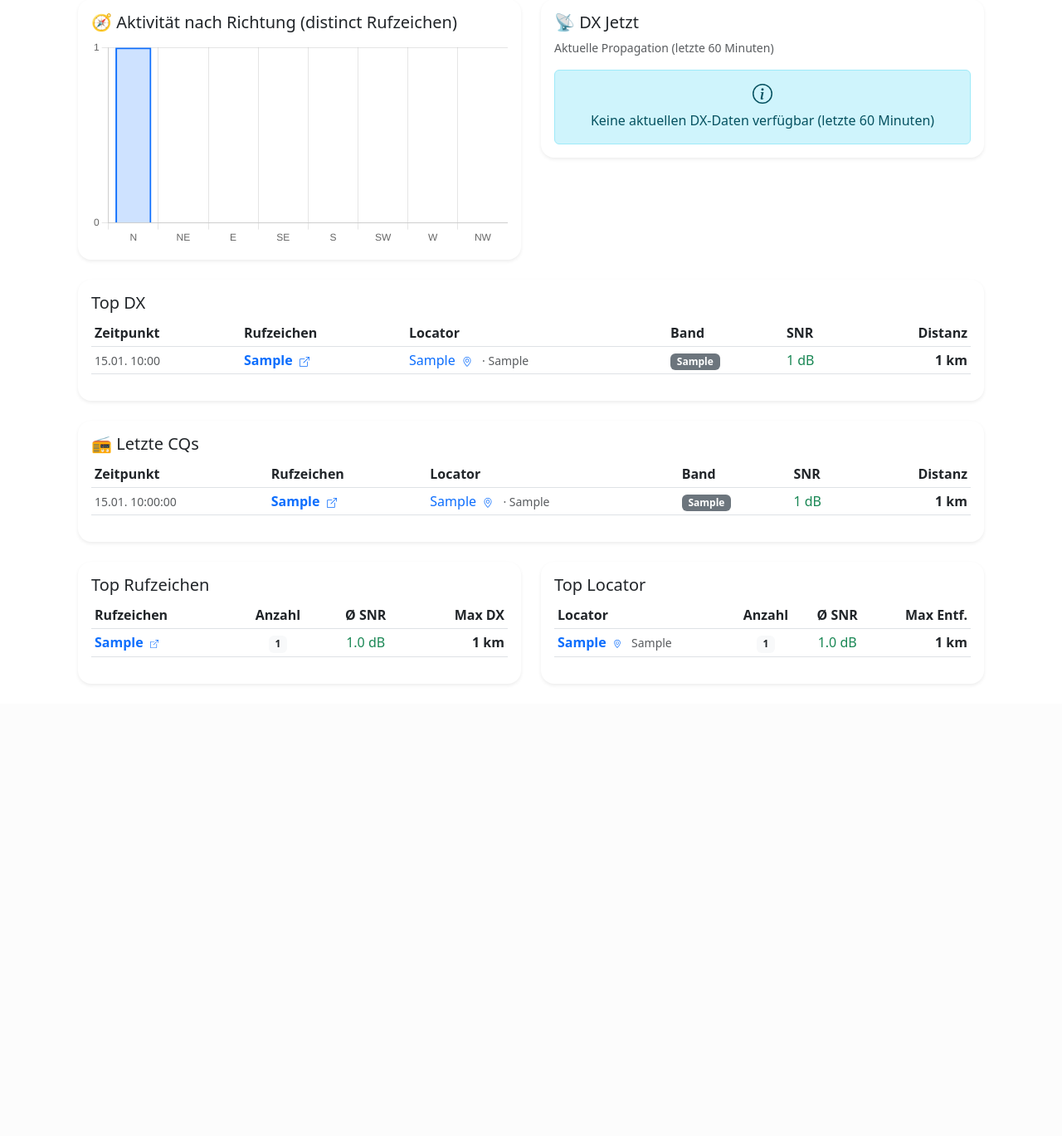
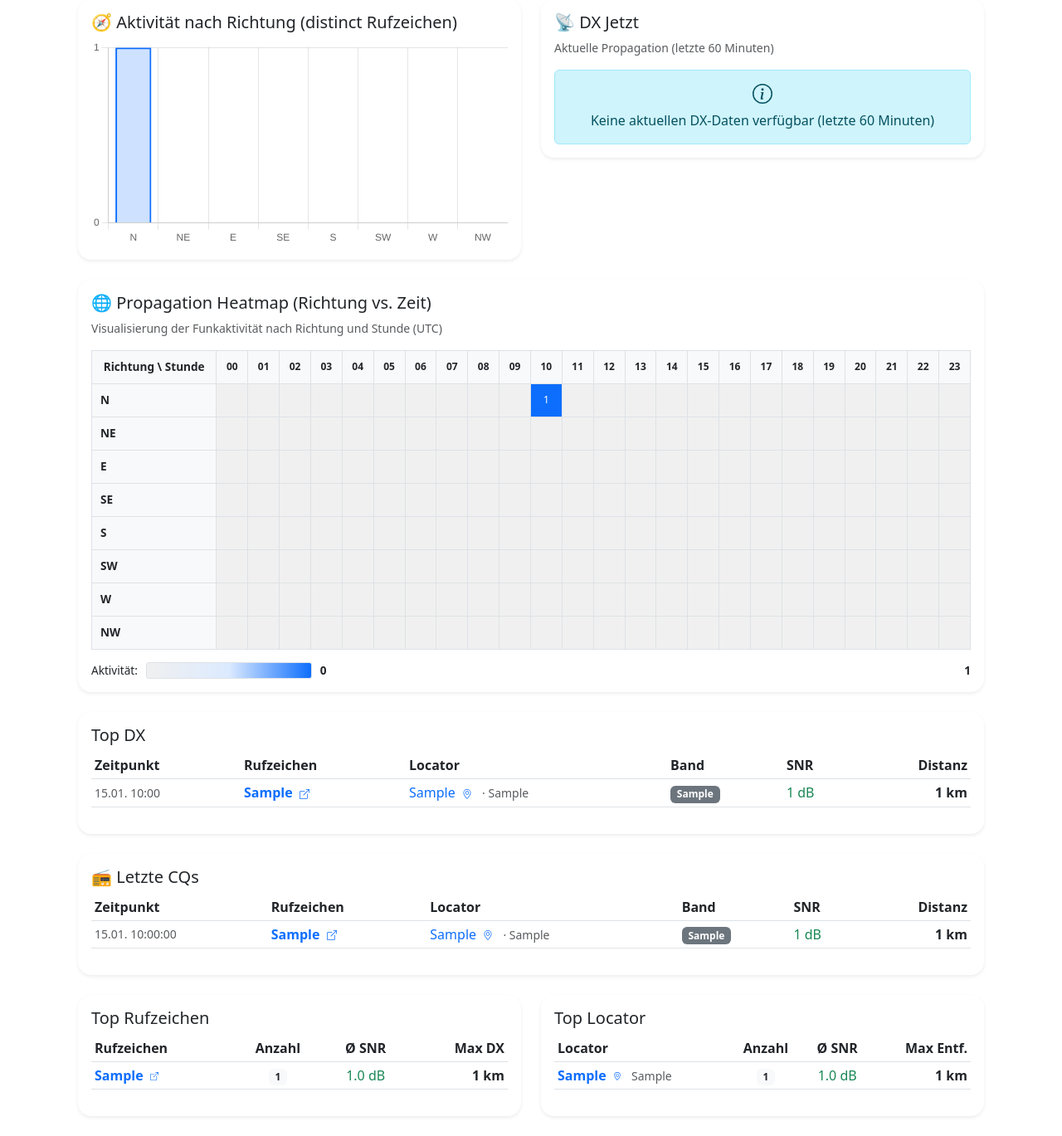
Before and after one commit to gdsanger/PropScope, a Django app: page /dashboard/ in a window 1280 px wide. Shown: the part 1392-2761 px from the top of the page at 83% size. Before the commit the page ends 2184 px from the top, so only its background shows below. Run offline with Django 5.2, Linux system fonts and the light colour scheme; tables that the repository leaves empty hold one stand-in row (values such as "Sample post"); some libraries are stand-ins or nearby versions.

Commit message:
Implement propagation heatmap feature (direction vs. time)
- Add get_propagation_heatmap method to StatisticsService
- Create view, URL route, and template for heatmap display
- Use table-based heatmap with color-coded cells
- Show distinct callsigns per hour/direction
- Add to dashboard with proper styling and legend

Agent-Logs-Url: https://github.com/gdsanger/PropScope/sessions/b84c29f9-7235-4da5-a662-593a67cb564b

Co-authored-by: gdsanger <59723667+gdsanger@users.noreply.github.com>

```diff
--- a/apps/ui/urls.py
+++ b/apps/ui/urls.py
@@ -20,6 +20,7 @@ urlpatterns = [
     path('dashboard/partials/recent-cqs/', views.dashboard_recent_cqs, name='dashboard-recent-cqs'),
     path('dashboard/partials/dx-now/', views.dashboard_dx_now, name='dashboard-dx-now'),
     path('dashboard/partials/direction-activity/', views.dashboard_direction_activity, name='dashboard-direction-activity'),
+    path('dashboard/partials/propagation-heatmap/', views.dashboard_propagation_heatmap, name='dashboard-propagation-heatmap'),
 
     # MaidenheadArea management
     path('dashboard/maidenhead-area/create-modal/', views.maidenhead_area_create_modal, name='maidenhead-area-create-modal'),
--- a/apps/ui/views.py
+++ b/apps/ui/views.py
@@ -64,6 +64,7 @@ def dashboard(request):
     recent_cqs = stats_service.get_recent_cqs(filters, limit=20)
     dx_now = stats_service.get_current_dx_summary(minutes=60)
     direction_activity = stats_service.get_activity_by_direction(filters)
+    propagation_heatmap = stats_service.get_propagation_heatmap(filters)
 
     context = {
         'summary': summary,
@@ -78,6 +79,7 @@ def dashboard(request):
         'recent_cqs': recent_cqs,
         'dx_now': dx_now,
         'direction_activity': json.dumps(direction_activity),
+        'heatmap_data': json.dumps(propagation_heatmap),
         'filters': filters,
         'period': period,
     }
@@ -212,6 +214,17 @@ def dashboard_direction_activity(request):
     })
 
 
+def dashboard_propagation_heatmap(request):
+    """HTMX partial: Propagation heatmap (direction vs. time)."""
+    stats_service = StatisticsService()
+    filters = _get_filters_from_request(request)
+    heatmap_data = stats_service.get_propagation_heatmap(filters)
+
+    return render(request, 'dashboard/partials/propagation_heatmap.html', {
+        'heatmap_data': json.dumps(heatmap_data)
+    })
+
+
 def _get_filters_from_request(request):
     """Extract filter parameters from request."""
     filters = {}
--- a/templates/dashboard/index.html
+++ b/templates/dashboard/index.html
@@ -128,6 +128,19 @@
         </div>
     </div>
 
+    <!-- Propagation Heatmap -->
+    <div class="row mb-4">
+        <div class="col">
+            <div class="card border-0 shadow-sm rounded-4">
+                <div class="card-body">
+                    <h5 class="card-title">🌐 Propagation Heatmap (Richtung vs. Zeit)</h5>
+                    <p class="text-muted small mb-3">Visualisierung der Funkaktivität nach Richtung und Stunde (UTC)</p>
+                    {% include "dashboard/partials/propagation_heatmap.html" %}
+                </div>
+            </div>
+        </div>
+    </div>
+
     <!-- Top DX Table -->
     <div class="row mb-4">
         <div class="col">
--- /dev/null
+++ b/templates/dashboard/partials/propagation_heatmap.html
@@ -0,0 +1,189 @@
+<style>
+    .heatmap-container {
+        overflow-x: auto;
+    }
+    .heatmap-table {
+        width: 100%;
+        border-collapse: collapse;
+        font-size: 0.85rem;
+    }
+    .heatmap-table th,
+    .heatmap-table td {
+        border: 1px solid #dee2e6;
+        padding: 0;
+        text-align: center;
+        min-width: 35px;
+        height: 40px;
+    }
+    .heatmap-table th {
+        background-color: #f8f9fa;
+        font-weight: 600;
+        padding: 8px;
+    }
+    .heatmap-table td.heatmap-cell {
+        cursor: pointer;
+        position: relative;
+        transition: transform 0.1s;
+    }
+    .heatmap-table td.heatmap-cell:hover {
+        transform: scale(1.1);
+        z-index: 10;
+        border: 2px solid #0d6efd;
+    }
+    .heatmap-cell-content {
+        display: flex;
+        align-items: center;
+        justify-content: center;
+        width: 100%;
+        height: 100%;
+        font-size: 0.75rem;
+        font-weight: 500;
+    }
+    .heatmap-legend {
+        display: flex;
+        align-items: center;
+        gap: 10px;
+        margin-top: 15px;
+        font-size: 0.85rem;
+    }
+    .heatmap-legend-gradient {
+        width: 200px;
+        height: 20px;
+        background: linear-gradient(to right, #f0f0f0, #dceaff, #0d6efd);
+        border: 1px solid #dee2e6;
+        border-radius: 3px;
+    }
+</style>
+
+<div id="propagationHeatmapContainer">
+    <div class="heatmap-container">
+        <table class="heatmap-table" id="heatmapTable">
+            <thead>
+                <tr>
+                    <th>Richtung \ Stunde</th>
+                </tr>
+            </thead>
+            <tbody id="heatmapBody">
+            </tbody>
+        </table>
+    </div>
+    <div class="heatmap-legend">
+        <span>Aktivität:</span>
+        <div class="heatmap-legend-gradient"></div>
+        <span><strong>0</strong></span>
+        <span style="margin-left: auto;"><strong id="maxCountLabel">Max</strong></span>
+    </div>
+</div>
+
+<div id="propagationHeatmapEmpty" class="d-none alert alert-info text-center mb-0" role="alert">
+    <svg xmlns="http://www.w3.org/2000/svg" width="24" height="24" fill="currentColor" class="bi bi-info-circle mb-2" viewBox="0 0 16 16">
+        <path d="M8 15A7 7 0 1 1 8 1a7 7 0 0 1 0 14zm0 1A8 8 0 1 0 8 0a8 8 0 0 0 0 16z"/>
+        <path d="m8.93 6.588-2.29.287-.082.38.45.083c.294.07.352.176.288.469l-.738 3.468c-.194.897.105 1.319.808 1.319.545 0 1.178-.252 1.465-.598l.088-.416c-.2.176-.492.246-.686.246-.275 0-.375-.193-.304-.533L8.93 6.588zM9 4.5a1 1 0 1 1-2 0 1 1 0 0 1 2 0z"/>
+    </svg>
+    <p class="mb-0">Keine Propagationsdaten verfügbar</p>
+</div>
+
+<script>
+(function() {
+    const container = document.getElementById('propagationHeatmapContainer');
+    const emptyState = document.getElementById('propagationHeatmapEmpty');
+    const table = document.getElementById('heatmapTable');
+    const tbody = document.getElementById('heatmapBody');
+    const maxCountLabel = document.getElementById('maxCountLabel');
+
+    if (!container) return;
+
+    const data = {{ heatmap_data|safe }};
+
+    // Check if we have any data
+    const hasData = data && data.data && data.data.length > 0 && data.max_count > 0;
+
+    if (!hasData) {
+        container.style.display = 'none';
+        emptyState.classList.remove('d-none');
+        return;
+    }
+
+    // Update max count label
+    maxCountLabel.textContent = `${data.max_count}`;
+
+    // Generate color based on value using a blue color scale
+    function getColor(value, maxValue) {
+        if (value === 0) {
+            return '#f0f0f0';
+        }
+        // Use blue color scale (light to dark)
+        const intensity = maxValue > 0 ? Math.sqrt(value / maxValue) : 0; // Square root for better visual distribution
+        const baseR = 220, baseG = 235, baseB = 255; // Light blue
+        const targetR = 13, targetG = 110, targetB = 253; // Bootstrap primary blue
+
+        const r = Math.round(baseR + (targetR - baseR) * intensity);
+        const g = Math.round(baseG + (targetG - baseG) * intensity);
+        const b = Math.round(baseB + (targetB - baseB) * intensity);
+        return `rgb(${r}, ${g}, ${b})`;
+    }
+
+    // Get text color based on background intensity
+    function getTextColor(value, maxValue) {
+        if (value === 0) return '#6c757d';
+        const intensity = maxValue > 0 ? Math.sqrt(value / maxValue) : 0;
+        return intensity > 0.5 ? '#ffffff' : '#212529';
+    }
+
+    // Create header row with hours
+    const headerRow = table.querySelector('thead tr');
+    data.hours.forEach(hour => {
+        const th = document.createElement('th');
+        th.textContent = String(hour).padStart(2, '0');
+        th.style.fontSize = '0.75rem';
+        headerRow.appendChild(th);
+    });
+
+    // Create data rows for each direction
+    data.directions.forEach((direction, dirIdx) => {
+        const row = document.createElement('tr');
+
+        // Direction label cell
+        const labelCell = document.createElement('th');
+        labelCell.textContent = direction;
+        labelCell.style.textAlign = 'left';
+        labelCell.style.paddingLeft = '10px';
+        row.appendChild(labelCell);
+
+        // Hour cells
+        data.hours.forEach(hour => {
+            const point = data.data.find(p => p.hour === hour && p.direction_index === dirIdx);
+            const count = point ? point.count : 0;
+
+            const cell = document.createElement('td');
+            cell.className = 'heatmap-cell';
+            cell.style.backgroundColor = getColor(count, data.max_count);
+
+            const content = document.createElement('div');
+            content.className = 'heatmap-cell-content';
+            content.textContent = count > 0 ? count : '';
+            content.style.color = getTextColor(count, data.max_count);
+
+            cell.appendChild(content);
+
+            // Add tooltip
+            cell.title = `Zeit: ${String(hour).padStart(2, '0')}:00 UTC\nRichtung: ${direction}\nSignale: ${count} (distinct Rufzeichen)`;
+
+            row.appendChild(cell);
+        });
+
+        tbody.appendChild(row);
+    });
+
+    // Add Bootstrap tooltip support if available
+    if (typeof bootstrap !== 'undefined' && bootstrap.Tooltip) {
+        const tooltipTriggerList = [].slice.call(document.querySelectorAll('.heatmap-cell'));
+        tooltipTriggerList.map(function (tooltipTriggerEl) {
+            return new bootstrap.Tooltip(tooltipTriggerEl, {
+                placement: 'top',
+                trigger: 'hover'
+            });
+        });
+    }
+})();
+</script>
```
Also changed, not shown: apps/analysis/services/statistics_service.py (+94 -0 lines).
